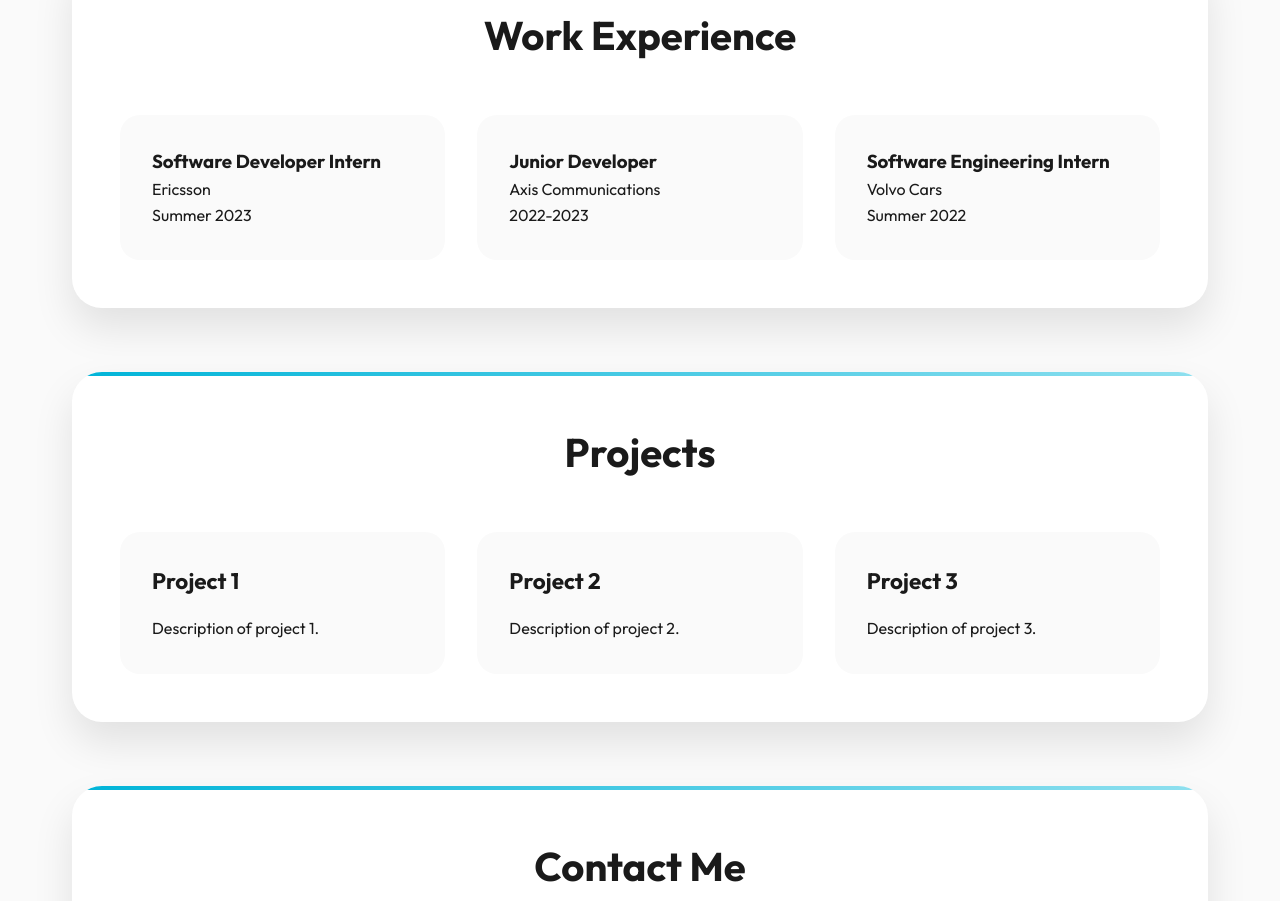
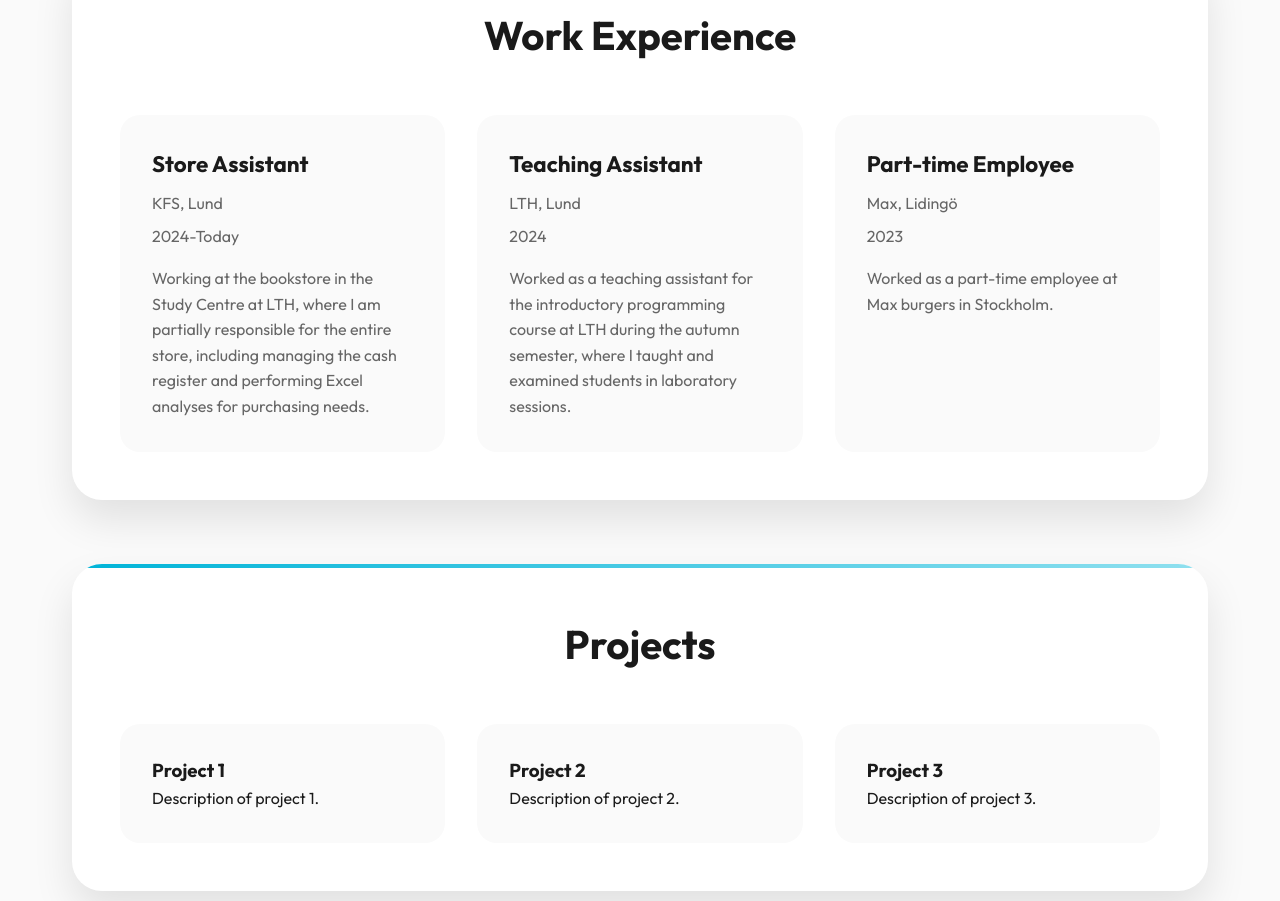
Before and after one commit to emilsunnerdahl/emilsunnerdahl, a plain HTML site: page index.html in a window 1280 px wide. Shown: the part 973-1874 px from the top of the page. Drawn offline with Linux system fonts and the light colour scheme.

Commit message:
my experience

```diff
--- a/index.html
+++ b/index.html
@@ -45,19 +45,36 @@
                     <h2>Work Experience</h2>
                     <div class="experience">
                         <div class="experience-item">
-                            <h3>Software Developer Intern</h3>
-                            <p>Ericsson</p>
-                            <p>Summer 2023</p>
+                            <h3>Store Assistant</h3>
+                            <p>KFS, Lund</p>
+                            <p>2024-Today</p>
+                            <p>
+                                Working at the bookstore in the Study Centre at
+                                LTH, where I am partially responsible for the
+                                entire store, including managing the cash
+                                register and performing Excel analyses for
+                                purchasing needs.
+                            </p>
                         </div>
                         <div class="experience-item">
-                            <h3>Junior Developer</h3>
-                            <p>Axis Communications</p>
-                            <p>2022-2023</p>
+                            <h3>Teaching Assistant</h3>
+                            <p>LTH, Lund</p>
+                            <p>2024</p>
+                            <p>
+                                Worked as a teaching assistant for the
+                                introductory programming course at LTH during
+                                the autumn semester, where I taught and examined
+                                students in laboratory sessions.
+                            </p>
                         </div>
                         <div class="experience-item">
-                            <h3>Software Engineering Intern</h3>
-                            <p>Volvo Cars</p>
-                            <p>Summer 2022</p>
+                            <h3>Part-time Employee</h3>
+                            <p>Max, Lidingö</p>
+                            <p>2023</p>
+                            <p>
+                                Worked as a part-time employee at Max burgers in
+                                Stockholm.
+                            </p>
                         </div>
                     </div>
                 </section>
--- a/style.css
+++ b/style.css
@@ -264,12 +264,25 @@ h2 {
     box-shadow: 0 20px 40px var(--shadow-color);
 }
 
-.project h3 {
+.experience-item h3 {
     color: var(--text-primary);
-    margin-bottom: 1rem;
+    margin-bottom: 0.5rem;
     font-size: 1.4rem;
     position: relative;
     z-index: 1;
+}
+
+.experience-item p {
+    color: var(--text-secondary);
+    margin-bottom: 0.5rem;
+    position: relative;
+    z-index: 1;
+}
+
+.experience-item p:last-child {
+    margin-bottom: 0;
+    margin-top: 1rem;
+    line-height: 1.6;
 }
 
 .socials {
```
